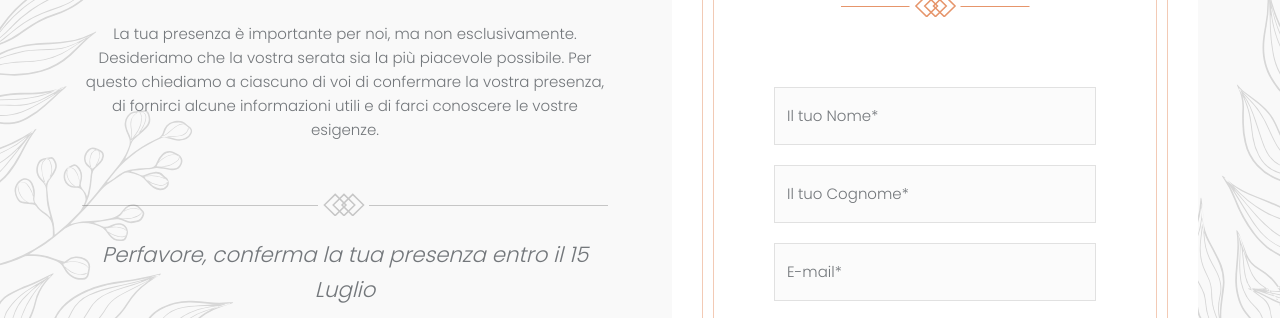
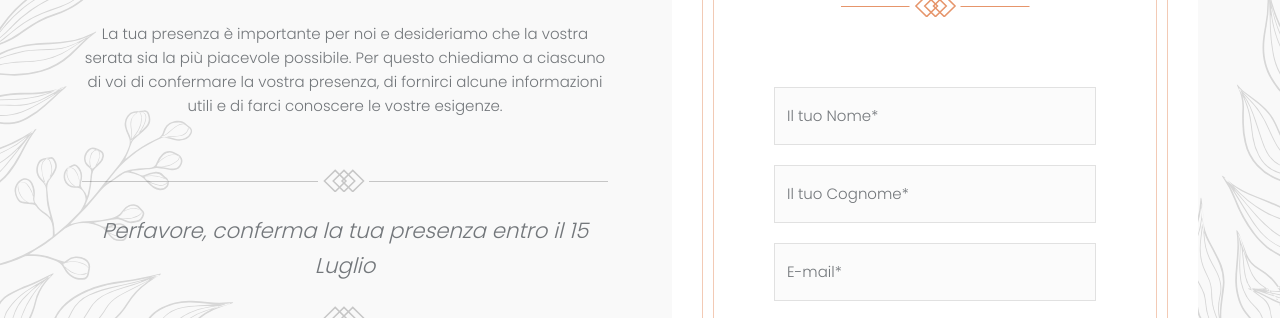
Before and after one commit to ToxinDanny/WeddingSite, a plain HTML site: page app/rsvp.html in a window 1280 px wide. Shown: the part 480-798 px from the top of the page. Drawn offline with Linux system fonts and the light colour scheme; some packages are replaced by stand-ins of ours.

Commit message:
modifies text

```diff
--- a/app/rsvp.html
+++ b/app/rsvp.html
@@ -160,8 +160,7 @@
                 <div class="col-xl-6 col-lg-5 overflow-image-wrapper center">
                   <h2 class="title">Répondez, s'il vous plaît !</h2>
                   <p>
-                    La tua presenza è importante per noi, ma non esclusivamente.
-                    Desideriamo che la vostra serata sia la più piacevole
+                    La tua presenza è importante per noi e desideriamo che la vostra serata sia la più piacevole
                     possibile. Per questo chiediamo a ciascuno di voi di
                     confermare la vostra presenza, di fornirci alcune
                     informazioni utili e di farci conoscere le vostre esigenze.
```
